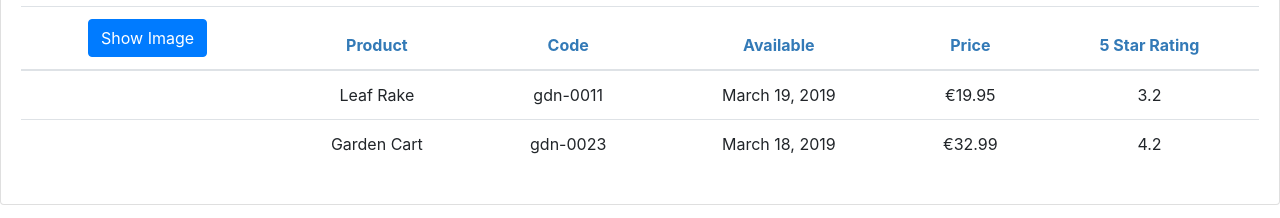
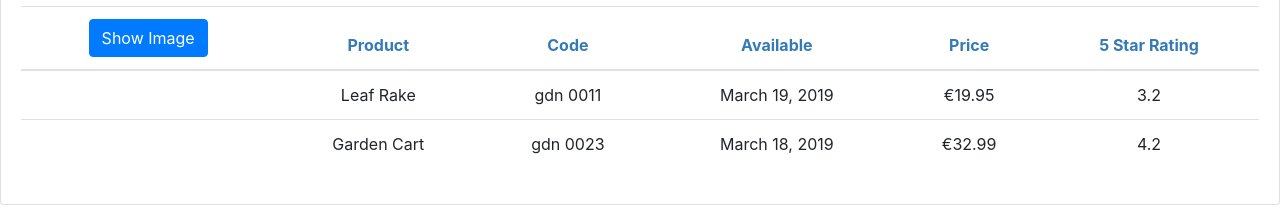
Before and after one commit to mazahir89/product-manager, an Angular app: page / in a window 1280 px wide. Shown: the part 202-420 px from the top of the page. Built offline with nearby package versions, Linux system fonts and the light colour scheme.

Commit message:
builded custom pipe. used it on product code at product-list component template

```diff
--- a/src/app/app.module.ts
+++ b/src/app/app.module.ts
@@ -7,13 +7,15 @@
 import { StarComponent } from './components/shared/star/star.component';
 import { HomeComponent } from './components/home/home/home.component';
 import { ProductListComponent } from './components/products/product-list/product-list.component';
+import { ConvertToSpacesPipe } from './components/shared/convert-to-spaces.pipe';
 
 @NgModule({
   declarations: [
     AppComponent,
     StarComponent,
     HomeComponent,
-    ProductListComponent
+    ProductListComponent,
+    ConvertToSpacesPipe
   ],
   imports: [
     BrowserModule,
--- a/src/app/components/products/product-list/product-list.component.html
+++ b/src/app/components/products/product-list/product-list.component.html
@@ -43,7 +43,7 @@
                         [style.margin.px]="imageMargin">
                     </td>
                     <td>{{ product.productName }}</td>
-                    <td>{{ product.productCode | lowercase }}</td>
+                    <td>{{ product.productCode | lowercase | convertToSpaces: '-'}}</td>
                     <td>{{ product.releaseDate }}</td>
                     <td>{{ product.price | currency: 'EUR' : 'symbol' : '1.2-2'  }}</td>
                     <td>{{ product.starRating }}</td>
--- /dev/null
+++ b/src/app/components/shared/convert-to-spaces.pipe.ts
@@ -0,0 +1,12 @@
+import { Pipe, PipeTransform } from '@angular/core';
+
+@Pipe({
+    name: 'convertToSpaces'
+})
+export class ConvertToSpacesPipe implements PipeTransform {
+
+    transform(value: string, character: string): string {
+        return value.replace(character, ' ');
+    }
+
+}
```
